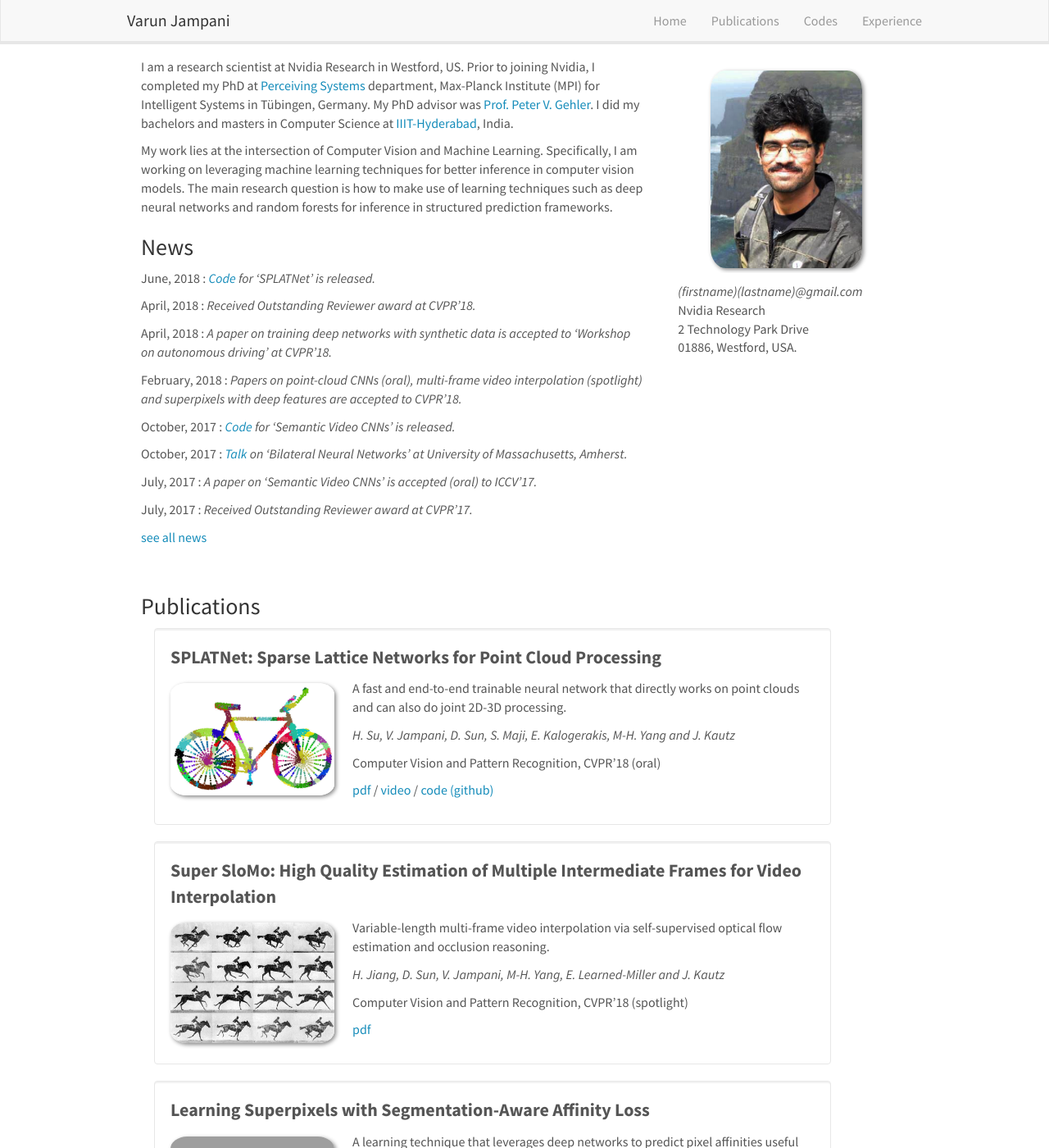
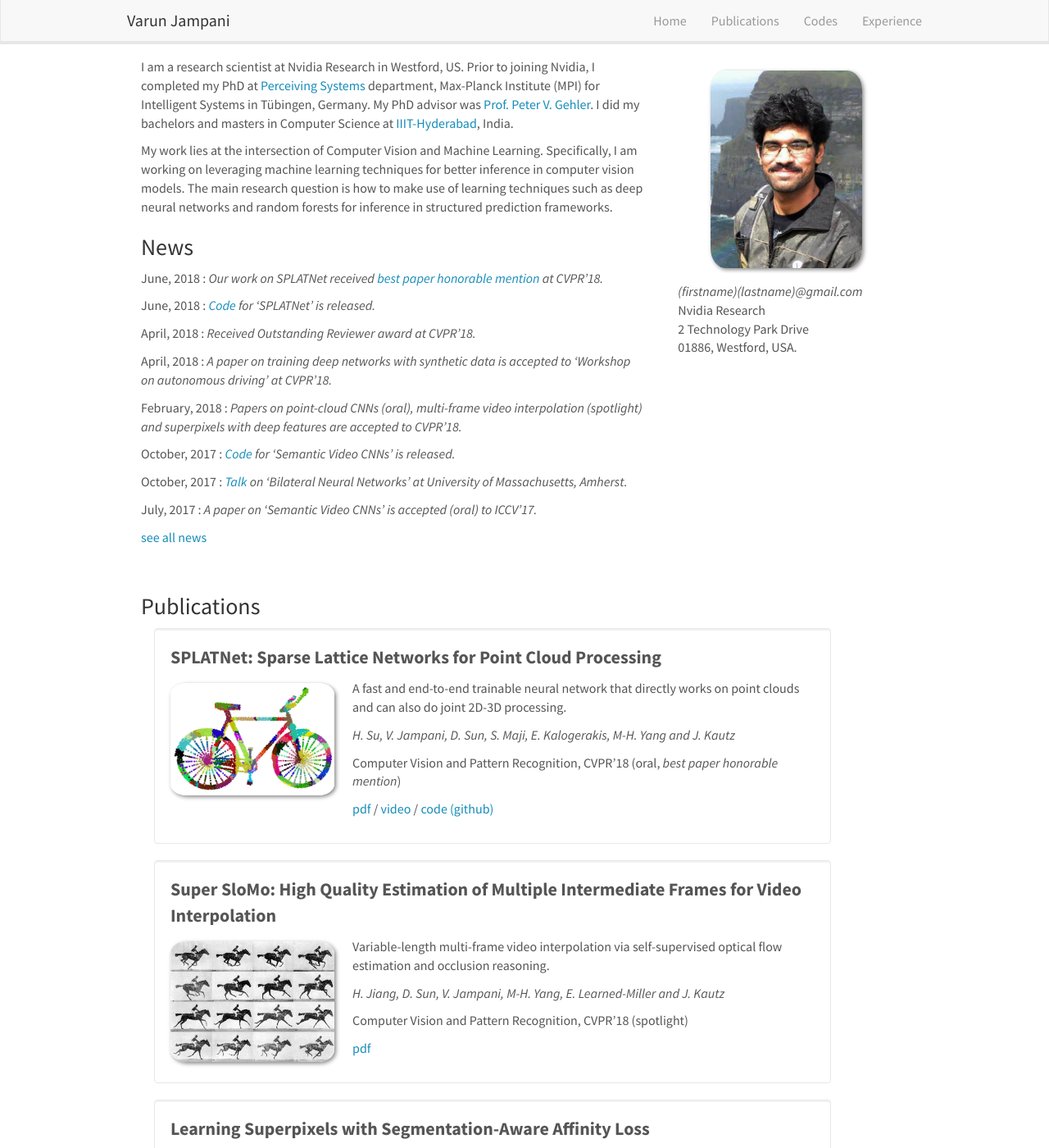
Before and after one commit to varunjampani/varunjampani.github.io, a Jekyll site: the page built from _pages/home.md, in a window 1280 px wide and 1400 px high. Shown: the whole window at 82% size. Built offline with Jekyll 4.4.1, drawn with Linux system fonts in a browser that asks for light colours; nearby versions of some CDN libraries.

Commit message:
splatnet award

```diff
--- a/_data/news.yml
+++ b/_data/news.yml
@@ -1,3 +1,7 @@
+
+- date: June, 2018
+  headline: Our work on SPLATNet received <a href="http://cvpr2018.thecvf.com/program/main_conference#awards"> best paper honorable mention </a> at CVPR'18.
+
 - date: June, 2018
   headline: <a href="https://github.com/NVlabs/splatnet"> Code </a> for 'SPLATNet' is released.
 
--- a/_data/publist.yml
+++ b/_data/publist.yml
@@ -2,7 +2,7 @@
   image: splatnet_teaser.png
   description: A fast and end-to-end trainable neural network that directly works on point clouds and can also do joint 2D-3D processing.
   authors: H. Su, V. Jampani, D. Sun, S. Maji, E. Kalogerakis, M-H. Yang and J. Kautz
-  venue: Computer Vision and Pattern Recognition, CVPR'18 (oral)
+  venue: Computer Vision and Pattern Recognition, CVPR'18 (oral, _best paper honorable mention_)
   number_link: 3
   link1:
     url: https://arxiv.org/abs/1802.08275.pdf
```
